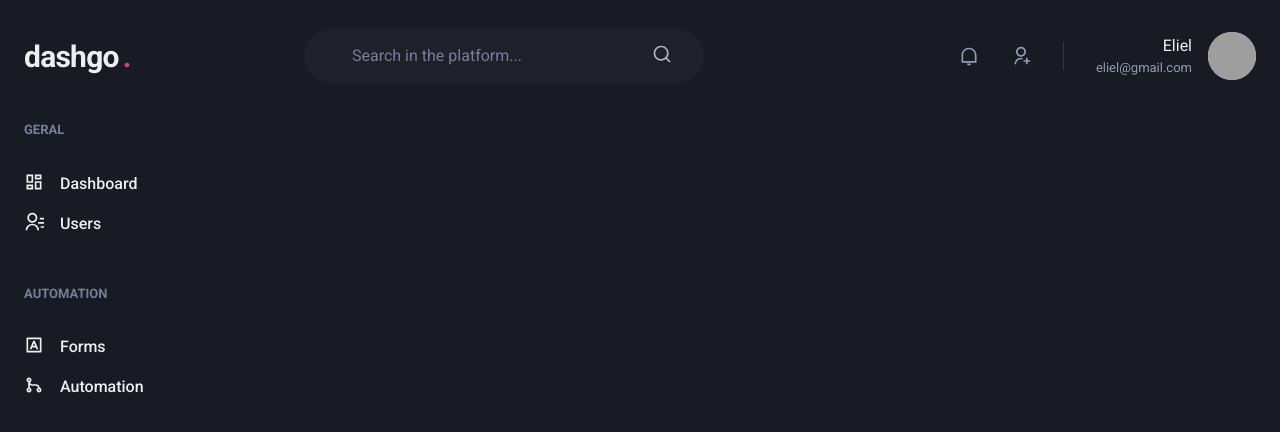
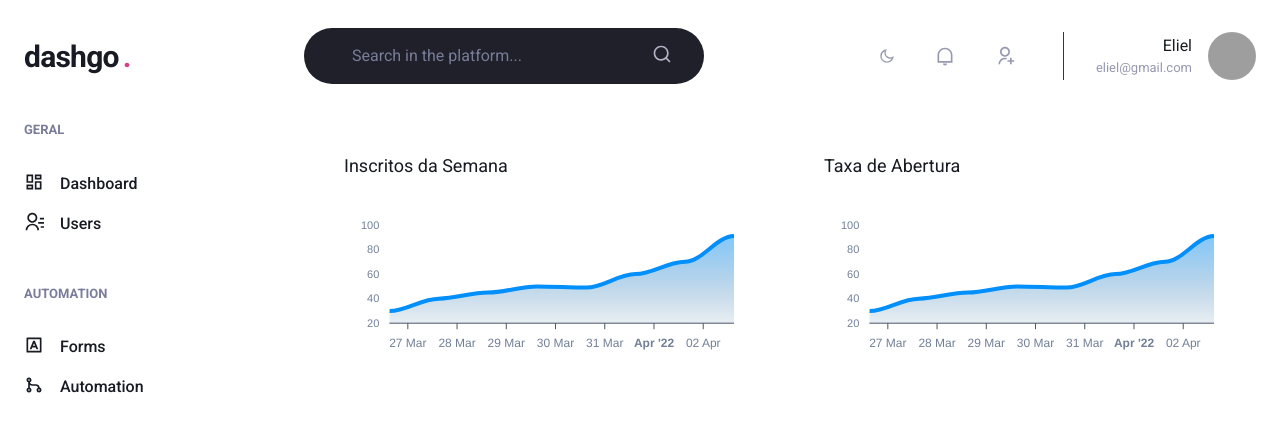
Before and after one commit to griffan113/atomic-architecture, a Next.js app: page /dashboard in a window 1280 px wide. Shown: the top 432 px of the page. Built offline with nearby package versions, Linux system fonts and the light colour scheme; grey boxes are pictures that could not be loaded.

Commit message:
feat: create charts & setup theming

```diff
--- a/package.json
+++ b/package.json
@@ -12,9 +12,11 @@
     "@chakra-ui/react": "^1.8.6",
     "@emotion/react": "^11",
     "@emotion/styled": "^11",
+    "apexcharts": "^3.33.2",
     "framer-motion": "^6",
     "next": "12.1.0",
     "react": "17.0.2",
+    "react-apexcharts": "^1.4.0",
     "react-dom": "17.0.2",
     "react-icons": "^4.3.1"
   },
--- a/src/components/templates/Dashboard/Dashboard.template.tsx
+++ b/src/components/templates/Dashboard/Dashboard.template.tsx
@@ -1,7 +1,67 @@
 import React from 'react';
-import { Flex } from '@chakra-ui/react';
+import { Box, Flex, SimpleGrid, Text, theme } from '@chakra-ui/react';
+import dynamic from 'next/dynamic';
+
+const Chart = dynamic(() => import('react-apexcharts'), { ssr: false });
+
+const options: ApexOptions = {
+  chart: {
+    toolbar: {
+      show: false,
+    },
+    zoom: {
+      enabled: false,
+    },
+    foreColor: theme.colors.gray[500],
+  },
+  grid: {
+    show: false,
+  },
+  dataLabels: {
+    enabled: false,
+  },
+  tooltip: {
+    enabled: false,
+  },
+  xaxis: {
+    type: 'datetime',
+    axisBorder: {
+      color: theme.colors.gray[600],
+    },
+    axisTicks: {
+      color: theme.colors.gray[600],
+    },
+    categories: [
+      '2022-03-26T15:23:00.000Z',
+      '2022-03-27T15:23:00.000Z',
+      '2022-03-28T15:23:00.000Z',
+      '2022-03-29T15:23:00.000Z',
+      '2022-03-30T15:23:00.000Z',
+      '2022-03-31T15:23:00.000Z',
+      '2022-04-01T15:23:00.000Z',
+      '2022-04-02T15:23:00.000Z',
+    ],
+  },
+  fill: {
+    opacity: 0.3,
+    type: 'gradient',
+    gradient: {
+      shade: 'dark',
+      opacityFrom: 0.7,
+      opacityTo: 0.3,
+    },
+  },
+};
+
+const series = [
+  {
+    name: 'Series One',
+    data: [30, 40, 45, 50, 49, 60, 70, 91],
+  },
+];
 
 import { Header, Sidebar } from '@/components/ui/organisms';
+import { ApexOptions } from 'apexcharts';
 
 export const DashboardTemplate: React.FC = () => {
   return (
@@ -10,6 +70,26 @@ export const DashboardTemplate: React.FC = () => {
 
       <Flex w="100%" my="6" maxWidth={1480} mx="auto" px="6">
         <Sidebar />
+
+        <SimpleGrid
+          flex="1"
+          gap="4"
+          minChildWidth="320px"
+          alignItems="flex-start"
+        >
+          <Box pb="4" p="8" bg="themed.sub_bg" borderRadius={8}>
+            <Text fontSize="large" mb="4">
+              Inscritos da Semana
+            </Text>
+            <Chart options={options} series={series} type="area" height={160} />
+          </Box>
+          <Box p="8" bg="themed.sub_bg" borderRadius={8}>
+            <Text fontSize="large" mb="4">
+              Taxa de Abertura
+            </Text>
+            <Chart options={options} series={series} type="area" height={160} />
+          </Box>
+        </SimpleGrid>
       </Flex>
     </Flex>
   );
--- a/src/components/ui/atoms/HeaderButtonGroup/HeaderButtonGroup.atom.tsx
+++ b/src/components/ui/atoms/HeaderButtonGroup/HeaderButtonGroup.atom.tsx
@@ -1,12 +1,19 @@
 import React from 'react';
-import { Flex, HStack, Icon } from '@chakra-ui/react';
-import { RiNotificationLine, RiUserAddLine } from 'react-icons/ri';
+import { Button, Flex, HStack, Icon, useColorMode } from '@chakra-ui/react';
+import {
+  RiMoonLine,
+  RiNotificationLine,
+  RiSunLine,
+  RiUserAddLine,
+} from 'react-icons/ri';
 
 export const HeaderButtonGroup: React.FC = () => {
+  const { toggleColorMode, colorMode } = useColorMode();
+
   return (
     <Flex align="center" ml="auto">
       <HStack
-        spacing="8"
+        spacing="2"
         mx="8"
         pr="8"
         py="1"
@@ -14,8 +21,24 @@ export const HeaderButtonGroup: React.FC = () => {
         borderRightWidth={1}
         borderColor="gray.700"
       >
-        <Icon as={RiNotificationLine} fontSize="20" />
-        <Icon as={RiUserAddLine} fontSize="20" />
+        <Button
+          onClick={toggleColorMode}
+          colorScheme="whiteAlpha"
+          variant="ghost"
+          color="gray.300"
+        >
+          {colorMode === 'dark' ? (
+            <Icon as={RiSunLine} fontSize="20" />
+          ) : (
+            <Icon as={RiMoonLine} />
+          )}
+        </Button>
+        <Button color="gray.300" colorScheme="whiteAlpha" variant="ghost">
+          <Icon as={RiNotificationLine} fontSize="20" />
+        </Button>
+        <Button color="gray.300" colorScheme="whiteAlpha" variant="ghost">
+          <Icon as={RiUserAddLine} fontSize="20" />
+        </Button>
       </HStack>
     </Flex>
   );
--- a/src/components/ui/atoms/HeaderProfileInfo/HeaderProfileInfo.atom.tsx
+++ b/src/components/ui/atoms/HeaderProfileInfo/HeaderProfileInfo.atom.tsx
@@ -15,7 +15,7 @@ export const HeaderProfileInfo: React.FC = () => {
         size="md"
         name="Eliel"
         src="https://github.com/griffan113.png"
-        bgColor="gray.100"
+        bgColor="white"
       />
     </Flex>
   );
--- /dev/null
+++ b/src/hooks/chakra/index.tsx
@@ -0,0 +1,36 @@
+import React from 'react';
+import {
+  ChakraProvider as Chakra,
+  cookieStorageManager,
+  localStorageManager,
+} from '@chakra-ui/react';
+
+import { theme } from '@/src/styles/theme';
+
+type ChakraProviderProps = {
+  cookies: string;
+};
+
+export const ChakraProvider: React.FC<ChakraProviderProps> = ({
+  cookies,
+  children,
+}) => {
+  const colorModeManager =
+    typeof cookies === 'string'
+      ? cookieStorageManager(cookies)
+      : localStorageManager;
+
+  return (
+    <Chakra theme={theme} colorModeManager={colorModeManager}>
+      {children}
+    </Chakra>
+  );
+};
+
+export function getServerSideProps({ req }) {
+  return {
+    props: {
+      cookies: req.headers.cookie ?? '',
+    },
+  };
+}
--- a/src/pages/_document.tsx
+++ b/src/pages/_document.tsx
@@ -1,4 +1,5 @@
 import Document, { Html, Head, Main, NextScript } from 'next/document';
+import { ColorModeScript, theme } from '@chakra-ui/react';
 
 export default class MyDocument extends Document {
   public render() {
@@ -14,6 +15,7 @@ export default class MyDocument extends Document {
         <body>
           <Main />
           <NextScript />
+          <ColorModeScript initialColorMode={theme.config.initialColorMode} />
         </body>
       </Html>
     );
--- a/src/styles/theme.ts
+++ b/src/styles/theme.ts
@@ -1,7 +1,12 @@
 import { extendTheme } from '@chakra-ui/react';
+import { mode } from '@chakra-ui/theme-tools';
 
 export const theme = extendTheme({
   colors: {
+    themed: props => ({
+      sub_bg: mode('gray.800', 'gray.50')(props),
+      color: mode('gray.900', 'gray.50')(props),
+    }),
     gray: {
       '900': '#181B23',
       '800': '#1F2029',
@@ -20,11 +25,13 @@ export const theme = extendTheme({
     body: 'Roboto',
   },
   styles: {
-    global: {
+    global: props => ({
       body: {
-        bg: 'gray.900',
-        color: 'gray.50',
+        bg: mode('gray.30', 'gray.900')(props),
+        color: mode('gray.900', 'gray.50')(props),
       },
-    },
+    }),
   },
+  initialColorMode: 'dark',
+  useSystemColorMode: false,
 });
```
Also changed, not shown: src/hooks/index.tsx (added, +11 -0 lines), src/pages/_app.tsx (+7 -6 lines), 1 other file (tests, documents, lock files or other folders).
